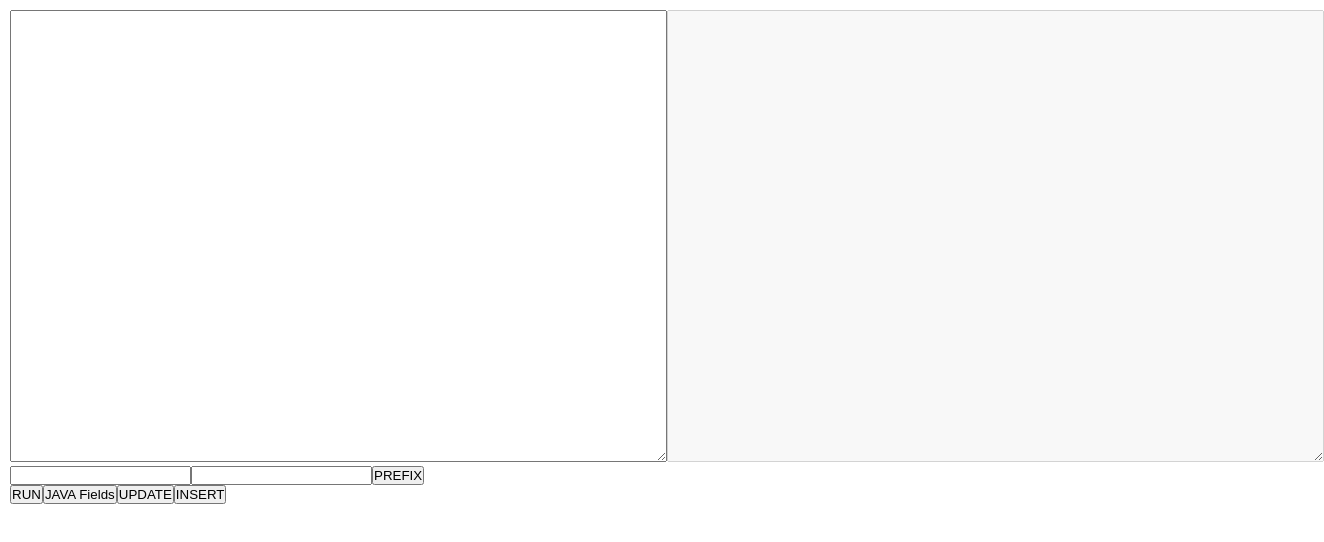
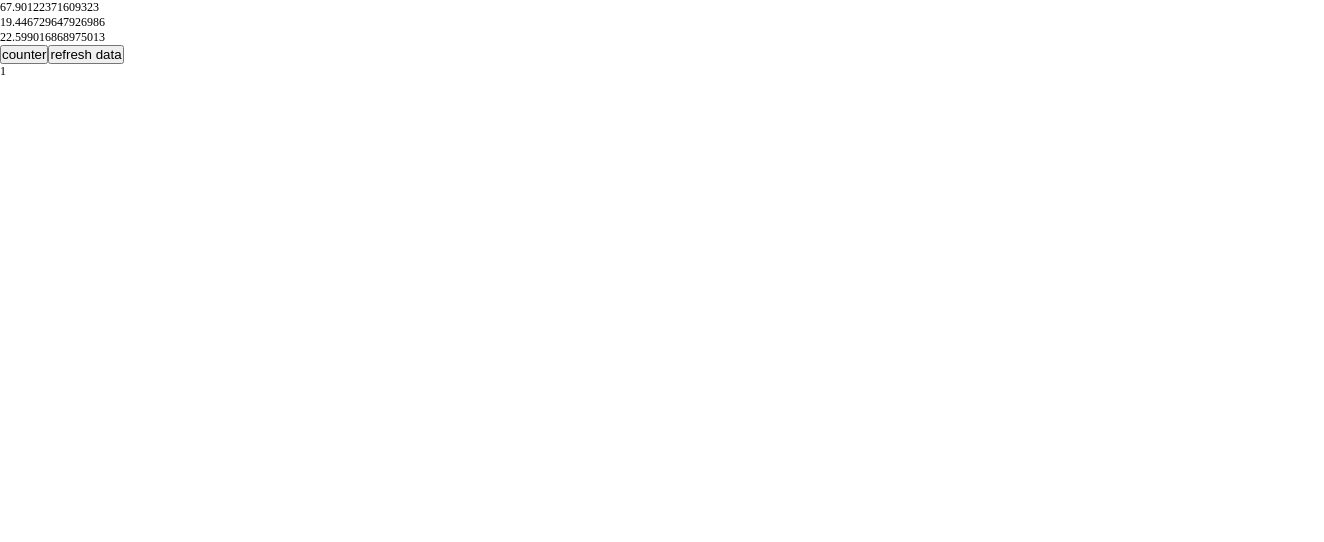
Before and after one commit to skennel2/react_no_cra, a React app: page / in a window 1280 px wide. Shown: the top 542 px of the page, 1324 px wide, since content can reach past the window. Built offline with nearby package versions, Linux system fonts and the light colour scheme.

Commit message:
swr 다뤄보기

```diff
--- a/package.json
+++ b/package.json
@@ -18,7 +18,8 @@
     "react-dom": "^18.0.0",
     "react-redux": "^7.2.8",
     "redux": "^4.1.2",
-    "styled-components": "^5.3.5"
+    "styled-components": "^5.3.5",
+    "swr": "^1.3.0"
   },
   "devDependencies": {
     "@types/dotenv": "^8.2.0",
--- /dev/null
+++ b/src/SWRTest.tsx
@@ -0,0 +1,65 @@
+
+import useSWR, { useSWRConfig } from 'swr'
+import React, { useState } from 'react';
+
+export default function SWRTest() {
+    const { data, error } = useSWR('test', fetcher);
+
+    const { mutate } = useSWRConfig();
+
+    const [testValue, setTestValue] = useState(1);
+    if (!data) {
+        return <div>loading</div>
+    }
+
+    if (error) {
+        return <div>error</div>
+    }
+
+    return (
+        <div>
+            <div tabIndex={-1} onClick={() => {
+                setTestValue(testValue + 1);
+            }}>
+                {data.map(item => <div>{item.value}</div>)}
+            </div>
+
+            <button onClick={() => {
+                setTestValue(testValue + 1);
+            }}>counter</button>
+
+            <button onClick={() => {
+                mutate('test')
+            }}>refresh data</button>
+
+            <div>
+                {testValue}
+            </div>
+        </div>
+    )
+}
+
+function getRandomArbitrary(min: number, max: number) {
+    return Math.random() * (max - min) + min;
+}
+
+const fetcher = (...arg: any) => {
+    return new Promise<any[]>(resolve => {
+        setTimeout(() => {
+            resolve([
+                {
+                    id: 1,
+                    value: getRandomArbitrary(1, 100)
+                },
+                {
+                    id: 2,
+                    value: getRandomArbitrary(1, 100)
+                },
+                {
+                    id: 3,
+                    value: getRandomArbitrary(1, 100)
+                },
+            ])
+        }, 2000);
+    })
+}
--- a/src/SqlProcessor.tsx
+++ b/src/SqlProcessor.tsx
@@ -44,9 +44,9 @@ export default (props: SqlProcessorProps) => {
     }
 
     const handleUpdateClicked = () => {
-        let result = '';
+        let result = 'UPDATE TABLE SET \r';
         columnData.forEach((item) => {
-            result += item.original + ' = ' + item.mybatisVariable + ',' + '\r'
+            result += item.original + ' = ' + item.mybatisModelVariable + ',' + '\r'
         })
 
         setResult(result)
@@ -157,8 +157,10 @@ function toMyBatisModelVariable(camelCase: string) {
 
 function decorateValueToJavaField(camelCaseValue: string) {
     let type = 'String';
-    if(camelCaseValue.endsWith('Amt') || camelCaseValue.endsWith('Sq')) {
-        type = 'BigDecimal'
+    if(camelCaseValue.endsWith('Am') || camelCaseValue.endsWith('Amt') || camelCaseValue.endsWith('Sq')) {
+        type = 'BigDecimal';
+    } else if (camelCaseValue === 'insertDt' || camelCaseValue === 'modifyDt') {
+        type = 'Date';
     }
 
     return 'private ' + type + ' ' + camelCaseValue + ';'
--- a/src/index.tsx
+++ b/src/index.tsx
@@ -5,6 +5,7 @@ import './index.css';
 import TestComponent from './TestComponent';
 import styled from 'styled-components';
 import SqlProcessor from './SqlProcessor';
+import SWRTest from './SWRTest';
 
 interface CounterState {
     count: number
@@ -47,7 +48,8 @@ function runApp() {
                 {/* <ClickCounter name={'카운터'} />
                 <StyledImageLoadTest />
                 <TestComponent /> */}
-                <SqlProcessor />
+                {/* <SqlProcessor /> */}
+                <SWRTest />
             </>
         );
 
--- a/tsconfig.json
+++ b/tsconfig.json
@@ -6,6 +6,7 @@
     "module": "es6",
     "target": "es5",
     "allowJs": true,
+    "moduleResolution": "node"
   },
   "include": [
     "src"
```
Also changed, not shown: 2 other files (tests, documents, lock files or other folders).
